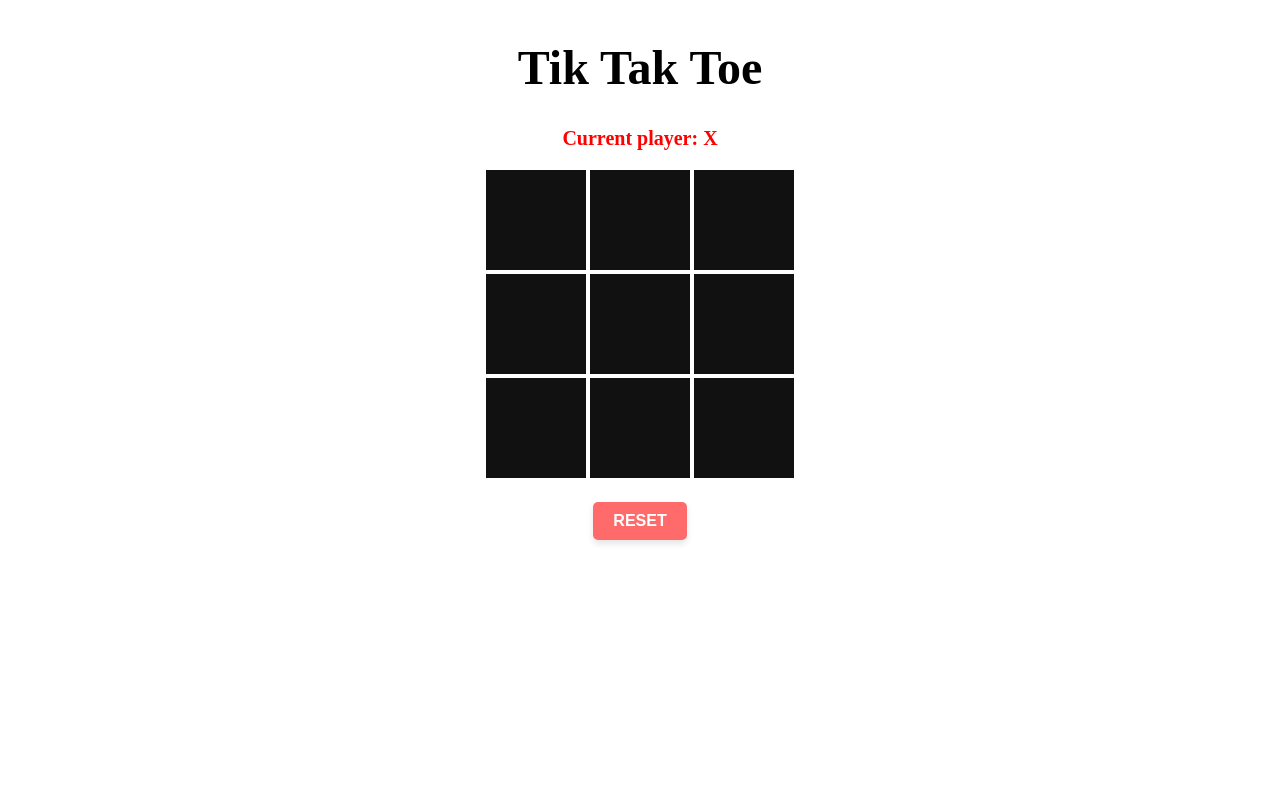
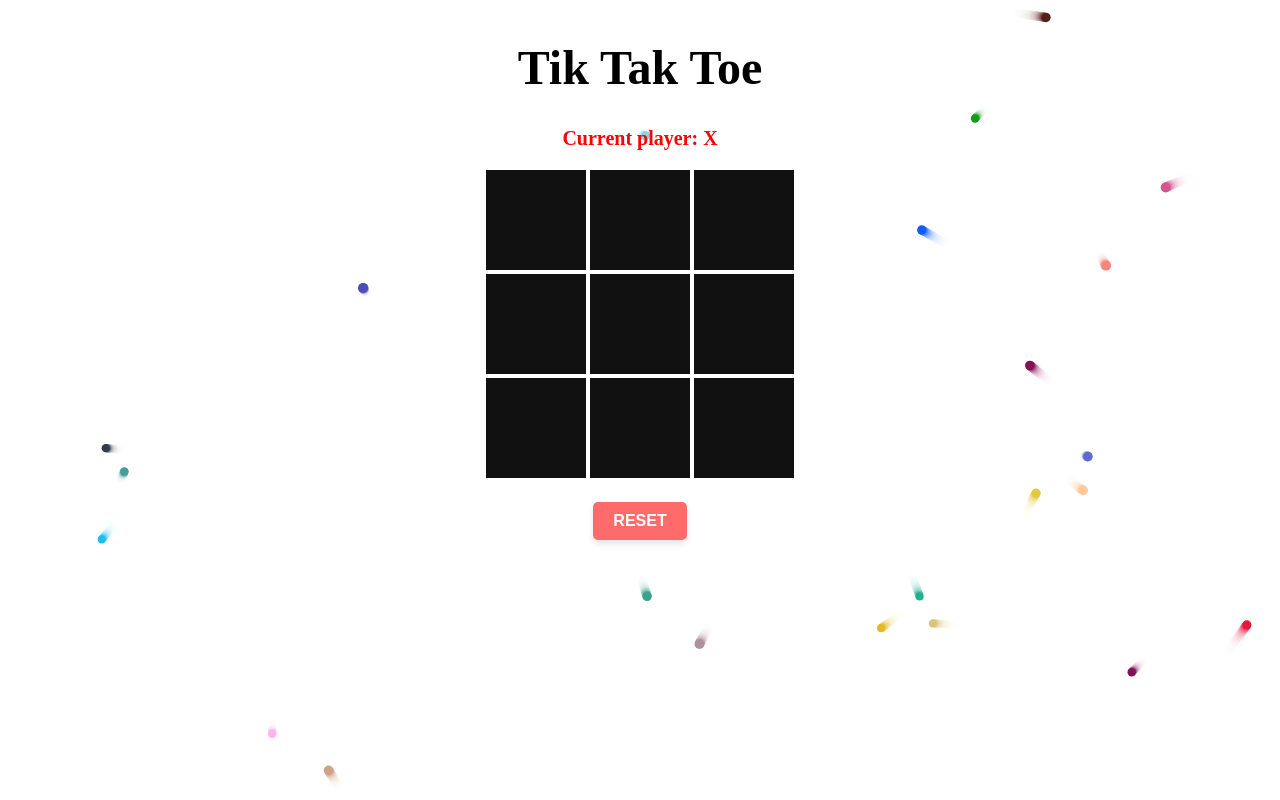
Before and after one commit to Madhu-1729/tic-tac-toe, a plain HTML site: page index.html in a window 1280 px wide. Drawn offline with nearby package versions, Linux system fonts and the light colour scheme; a web font is replaced by a local one.

Commit message:
bouncig balls added and some minor updates

```diff
--- /dev/null
+++ b/bouncing-ball.js
@@ -0,0 +1,259 @@
+const canvas = document.createElement("canvas");
+document.querySelector("body").appendChild(canvas);
+const ctx = canvas.getContext("2d");
+
+const width = canvas.width = window.innerWidth;
+const height = canvas.height = window.innerHeight;
+
+function getBackgroundColor() {
+    return `rgba(${getComputedStyle(document.querySelector("body")).backgroundColor.replace(/[^\d,]/g, " ")}, 0.25)`;
+}
+
+function getColor() {
+    return `rgba(${getComputedStyle(document.querySelector("body")).color.replace(/[^\d,]/g, " ")}, 0.25)`;
+}
+
+function randomInt(min, max) {
+    return Math.floor(Math.random() * (max - min + 1)) + min;
+}
+
+function random(min, max) {
+    return Math.random() * (max - min + 1) + min;
+}
+
+function randomRGB() {
+    return `rgb(${randomInt(0, 255)}, ${randomInt(0, 255)}, ${randomInt(0, 255)})`;
+}
+
+class Shape {
+    constructor(x, y, velX, velY) {
+        this.x = x;
+        this.y = y;
+        this.velX = velX;
+        this.velY = velY;
+    }
+}
+
+class Ball extends Shape {
+    constructor(x, y, velX, velY, color, size) {
+        super(x, y, velX, velY);
+        this.color = color;
+        this.size = size;
+        this.exists = true;
+    }
+
+    draw() {
+        ctx.beginPath();
+        ctx.fillStyle = this.color;
+        ctx.arc(this.x, this.y, this.size, 0, 2 * Math.PI);
+        ctx.fill();
+    }
+
+    update() {
+        if (this.x + this.size >= width) {
+            this.velX = -this.velX;
+        }
+
+        if (this.x - this.size <= 0) {
+            this.velX = -this.velX;
+        }
+
+        if (this.y + this.size >= height) {
+            this.velY = -this.velY;
+        }
+
+        if (this.y - this.size <= 0) {
+            this.velY = -this.velY;
+        }
+
+        this.x += this.velX;
+        this.y += this.velY;
+    }
+
+    collisionDetect() {
+        for (const ball of balls) {
+            if (this !== ball && ball.exists) {
+                const dx = this.x - ball.x;
+                const dy = this.y - ball.y;
+                const distance = Math.sqrt(dx * dx + dy * dy);
+
+                if (distance < this.size + ball.size) {
+                    ball.color = this.color = randomRGB();
+                    const thisVelX = this.velX;
+                    const thisVelY = this.velY;
+                    this.velX = ball.velX;
+                    this.velY = ball.velY;
+                    ball.velX = thisVelX;
+                    ball.velY = thisVelY;
+                }
+            }
+        }
+    }
+}
+
+class Player extends Shape {
+    static State = {
+        DISABLED: "disabled",
+        ENABLED: "enabled",
+        RELEASING: "releasing"
+    }
+
+    constructor(x, y) {
+        super(x, y, 10, 10);
+        this.color = `rgb(255, 0, 0)`;
+        this.size = 20;
+        this.state = Player.State.DISABLED;
+        this.balls = [];
+
+        window.addEventListener("keydown", (event) => {
+            if (this.state === Player.State.DISABLED) {
+                if (["w", "a", "s", "d"].includes(event.key)) {
+                    this.state = Player.State.ENABLED;
+                } else {
+                    return;
+                }
+            }
+
+            switch(event.key) {
+                case "a":
+                    this.x -= this.velX;
+                    break;
+                case "d":
+                    this.x += this.velX;
+                    break;
+                case "w":
+                    this.y -= this.velY;
+                    break;
+                case "s":
+                    this.y += this.velY;
+                    break;
+                case "Escape":
+                    if (this.state === Player.State.ENABLED) {
+                        this.state = Player.State.RELEASING;
+                        this.releaseBalls();
+                    }
+                    break;
+            }
+        });
+    }
+
+    draw() {
+        ctx.beginPath();
+        let alpha = 0.8;
+        if (this.state === Player.State.DISABLED) {
+            alpha = 0.2;
+            this.x = width - 50;
+            this.y = height - 50;
+        } else {
+            ctx.font = "10px JetBrains Mono";
+            ctx.fillStyle = getColor();
+            ctx.fillText("Press ESC to release all the collected balls.", width - 270, height);
+        }
+
+            // const color = `rgba(${this.color.replace(/[^\d,]/g, " ")}, ${alpha})`;
+            // ctx.strokeStyle = color;
+            // ctx.lineWidth = 3;
+            // ctx.arc(this.x, this.y, this.size, 0, 2 * Math.PI);
+            // ctx.stroke();
+            // ctx.font = "20px JetBrains Mono";
+            // ctx.fillStyle = color;
+        // if (this.state === Player.State.DISABLED) {
+        //     ctx.fillText("BT", this.x - (this.size / 5) * 3, this.y - 2);
+        //     ctx.fillText("sd", this.x - (this.size / 5) * 3, this.y + this.size / 1.6);
+        // } else {
+        //     ctx.fillText(`${this.balls.length}`.padStart(2, "0"), this.x - (this.size / 5) * 3, this.y + this.size / 3);
+        // }
+    }
+
+    checkBounds() {
+        if (this.x + this.size >= width) {
+            this.x = width - this.size;
+        }
+
+        if (this.x - this.size <= 0) {
+            this.x = this.size;
+        }
+
+        if (this.y + this.size >= height) {
+            this.y = height - this.size;
+        }
+
+        if (this.y - this.size <= 0) {
+            this.y = this.size;
+        }
+    }
+
+    collisionDetect() {
+        if (this.state !== Player.State.ENABLED) {
+            return;
+        }
+
+        for (const ball of balls) {
+            if (ball.exists) {
+                const dx = this.x - ball.x;
+                const dy = this.y - ball.y;
+                const distance = Math.sqrt(dx * dx + dy * dy);
+
+                if (distance < this.size + ball.size) {
+                    ball.exists = false;
+                    this.balls.push(ball);
+                }
+            }
+        }
+    }
+
+    releaseBalls() {
+        if (this.balls.length === 0) {
+            this.state = Player.State.DISABLED;
+            return;
+        }
+
+        const ball = this.balls.pop();
+        ball.exists = true;
+        ball.x = random(this.size, width - this.size);
+        ball.y = random(this.size, height - this.size);
+    }
+}
+
+const balls = [];
+
+while (balls.length < 25) {
+    const size = random(4, 4);
+    const ball = new Ball(
+        random(0 + size, width - size),
+        random(0 + size, height - size),
+        random(-1, 1),
+        random(-1, 1),
+        randomRGB(),
+        size
+    );
+
+    balls.push(ball);
+}
+
+function loop() {
+    ctx.fillStyle = getBackgroundColor();
+    ctx.fillRect(0, 0, width, height);
+
+    for (const ball of balls) {
+        if (ball.exists) {
+            ball.draw();
+            ball.update();
+            ball.collisionDetect();
+        }
+    }
+
+    player.draw();
+    player.checkBounds();
+    player.collisionDetect();
+
+    if (player.state === Player.State.RELEASING) {
+        player.releaseBalls();
+    }
+
+    requestAnimationFrame(loop);
+}
+
+const player = new Player(width - 50, height - 50);
+
+loop();
--- a/index.html
+++ b/index.html
@@ -3,16 +3,20 @@
   <head>
     <meta charset="utf-8">
     <meta name="viewport" content="width=device-width, initial-scale=1">
-    <title>Bootstrap demo</title>
+    <title>Tik Tak Toe</title>
     <script src="./game.js"></script>
+
     <!-- <script src="styles.scss"></script> -->
     <link rel="stylesheet" type="text/css" href="styles.css">
 
     <script src="https://code.jquery.com/jquery-3.7.0.min.js" integrity="sha256-2Pmvv0kuTBOenSvLm6bvfBSSHrUJ+3A7x6P5Ebd07/g=" crossorigin="anonymous"></script>
     <!-- <link href="https://cdn.jsdelivr.net/npm/bootstrap@5.3.0/dist/css/bootstrap.min.css" rel="stylesheet" integrity="sha384-9ndCyUaIbzAi2FUVXJi0CjmCapSmO7SnpJef0486qhLnuZ2cdeRhO02iuK6FUUVM" crossorigin="anonymous"> -->
     <!-- <script src="https://cdn.jsdelivr.net/npm/bootstrap@5.3.0/dist/js/bootstrap.bundle.min.js" integrity="sha384-geWF76RCwLtnZ8qwWowPQNguL3RmwHVBC9FhGdlKrxdiJJigb/j/68SIy3Te4Bkz" crossorigin="anonymous"></script> -->
-  </head>
+    <link rel="preconnect" href="https://fonts.gstatic.com">
+    <link rel="stylesheet" href="https://fonts.googleapis.com/css?family=Nabla&display=swap">
+</head>
   <body class="body_theme">
+<div class="primary">
 
 <div class="container_main">
     <div class="head-title">
@@ -65,6 +69,7 @@
         </div>
     </div>
 </div>
-
+</div>
+<script src="./bouncing-ball.js"></script>
   </body>
 </html>
--- a/styles.css
+++ b/styles.css
@@ -1,5 +1,11 @@
 .body_theme {
-  background-color: #fff;
+  background-color: #fff; overflow: hidden;  user-select: none;
+  -webkit-user-select: none; /* For Safari */
+  -moz-user-select: none; /* For Firefox */
+  -ms-user-select: none;
+
+
+
   .container_main {
     width: fit-content; height: 80%; margin: 0 auto;
     display: flex; justify-content: center; display: flex;
@@ -12,10 +18,15 @@
           width: 100px; height: 100px !important; display: inline-block;
           background: #111; color: #fff; overflow: auto; text-align: center;
           line-height: 100px; font-size: 35px; font-weight: 900; font-style: italic;
-        }
+          cursor: pointer;
+          @media (max-width: 380px) {
+            /* CSS rules for small screens */
+            width: 80px; height: 80px;
+          }}
         .box:hover  {
             transform: translateY(2px);
-            box-shadow: 0 2px 4px rgba(0, 0, 0, 0.1);
+            background: linear-gradient(to bottom, #000000, #333333);
+            transition: box-shadow 0.3s;
           }
 
       }
@@ -82,3 +93,5 @@
     85% { color: #ff00ff; } /* Magenta */
     100% { color: #ff0000; } /* Red */
   }
+
+  canvas{ position: absolute; top: 0; z-index: -9999; overflow: hidden;}
```
